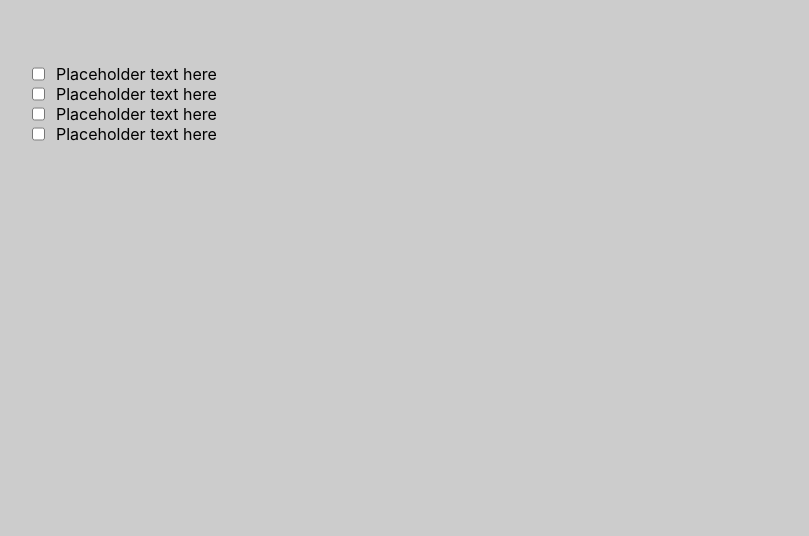
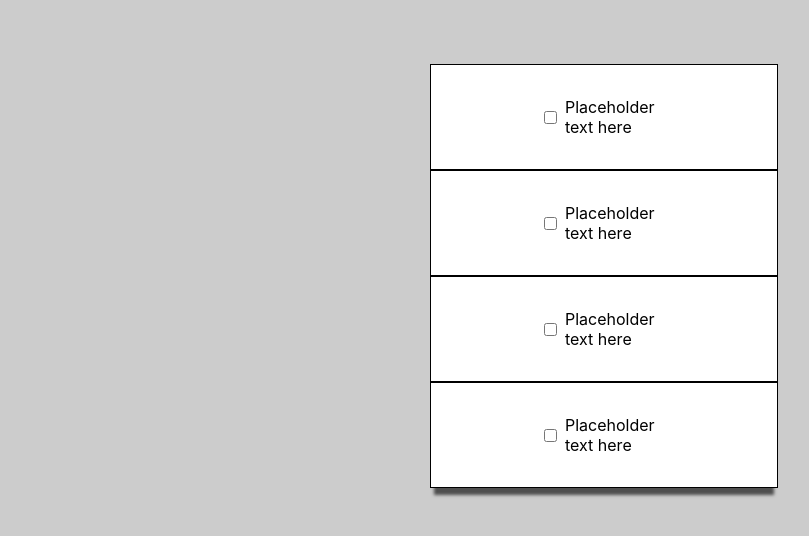
Before and after one commit to realVato/react-tutorial, a React (Create React App) app: page / in a window 1280 px wide. Shown: the top 536 px of the page, without its empty margins (36-845 px from the left). Built offline with nearby package versions, Linux system fonts and the light colour scheme; the HTML template or start-up script is replaced by a standard one.

Commit message:
To-do Phase 2

```diff
--- a/src/TodoItem.js
+++ b/src/TodoItem.js
@@ -1,9 +1,11 @@
 import React from 'react'
 
 const TodoItem = () =>
+    <div className='to-do-main'>
         <div className='to-do-item'>
             <input type='checkbox' />
             <p>Placeholder text here</p>
         </div>
+    </div>
 
 export default TodoItem;
--- a/src/index.css
+++ b/src/index.css
@@ -8,8 +8,24 @@ body {
   background-color: #ccc;
 }
 
+.to-do-main {
+  background-color: #fff;
+  width: 30%;
+  margin: auto;
+  border: 1px solid #000;
+  box-shadow: 0px 11px 3px -4px rgba(79, 79, 79, 1);
+
+}
+
 .to-do-item {
   display: flex;
+  max-width: 120px;
+  margin: 0 auto;
+  padding: 2rem 0;
+}
+
+.to-do-item input {
+  margin: auto;
 }
 
 .to-do-item p {
```
Also changed, not shown: 1 other file (tests, documents, lock files or other folders).
